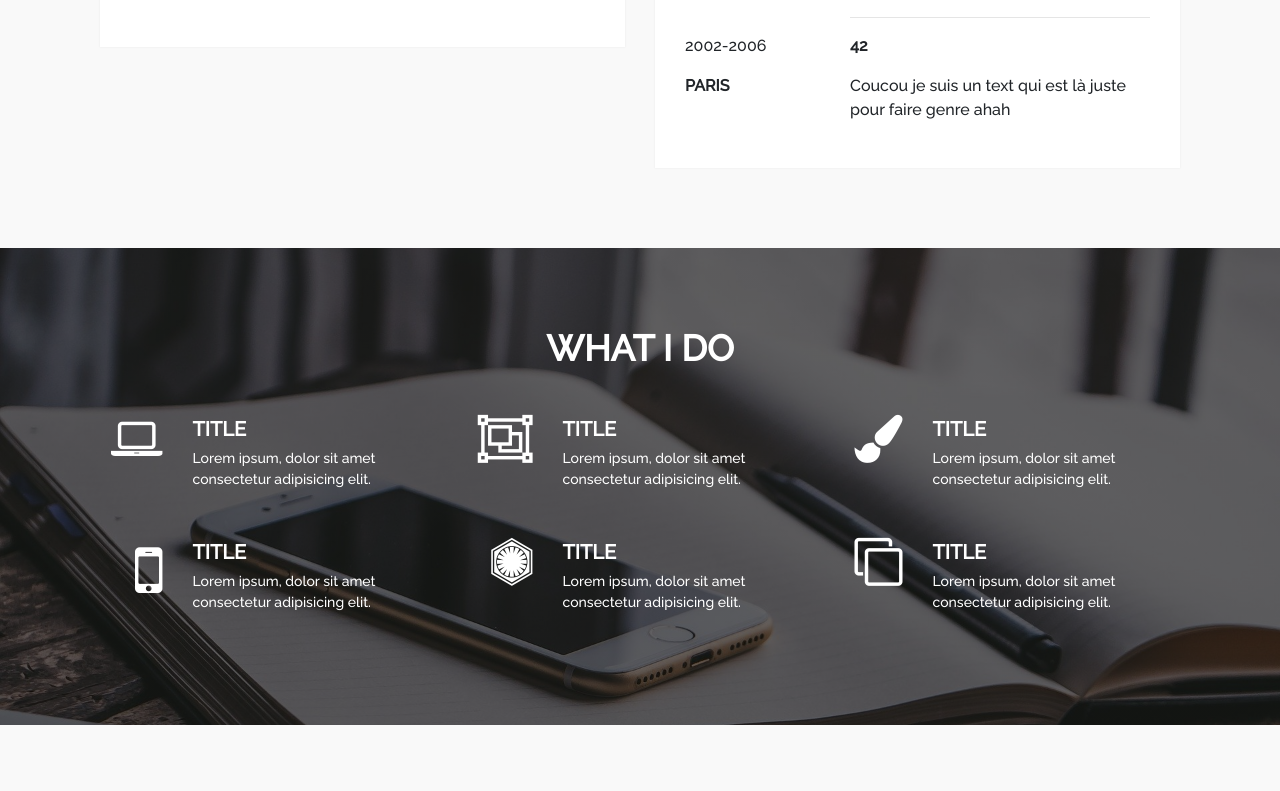
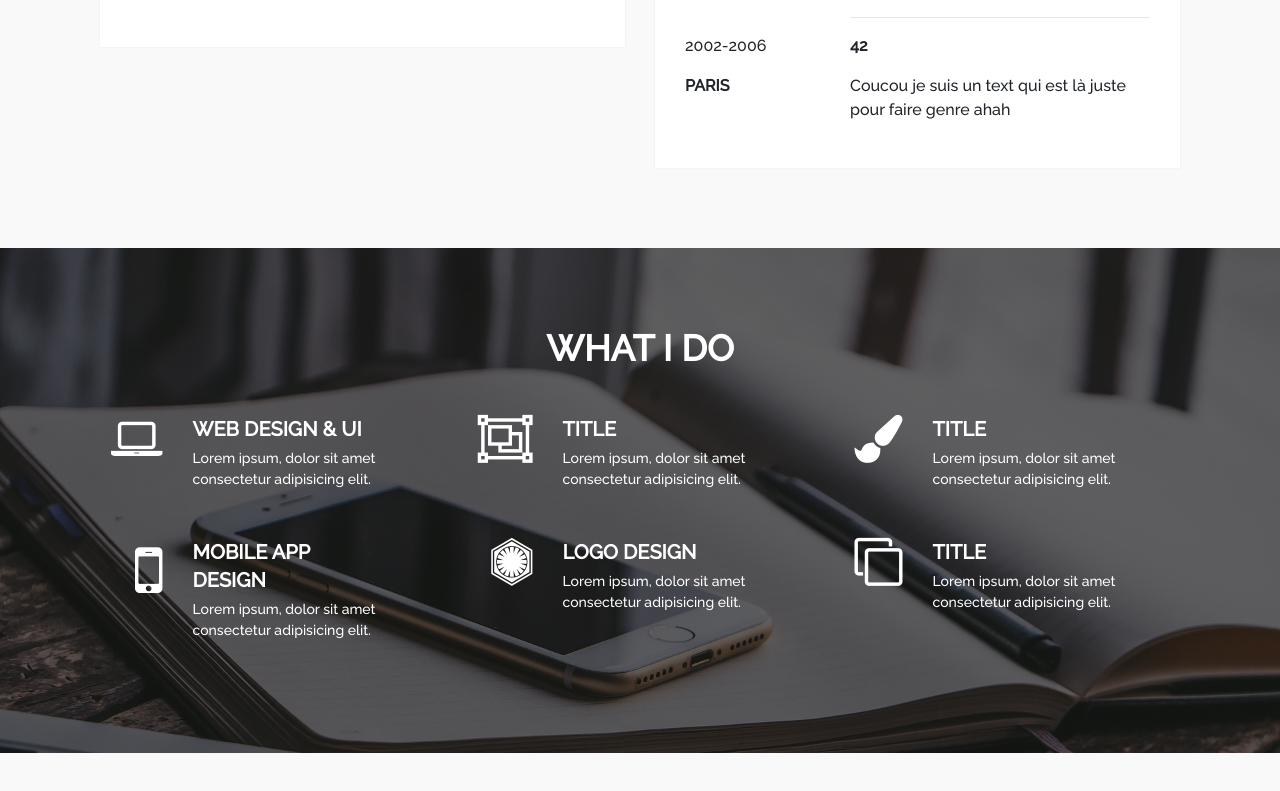
Before and after one commit to chrhuang/Resume, a React (Create React App) app: page / in a window 1280 px wide. Shown: the part 1792-2583 px from the top of the page. Built offline with nearby package versions, Linux system fonts and the light colour scheme.

Commit message:
MOD : Fix

```diff
--- a/src/components/WhatIDo/WhatIDo.js
+++ b/src/components/WhatIDo/WhatIDo.js
@@ -12,7 +12,7 @@ export default function WhatIDo () {
           </div>
           <div className='row w-100'>
             <div className='col-lg-4 col-md-12 pt-3 pb-3'>
-              <Box icon='fa fa-laptop fa-3x' title='title' content='Lorem ipsum, dolor sit amet consectetur adipisicing elit.' />
+              <Box icon='fa fa-laptop fa-3x' title='WEB DESIGN & UI' content='Lorem ipsum, dolor sit amet consectetur adipisicing elit.' />
             </div>
             <div className='col-lg-4 col-md-12 pt-3 pb-3'>
               <Box icon='fa fa-object-group fa-3x' title='title' content='Lorem ipsum, dolor sit amet consectetur adipisicing elit.' />
@@ -21,10 +21,10 @@ export default function WhatIDo () {
               <Box icon='fa fa-paint-brush fa-3x' title='title' content='Lorem ipsum, dolor sit amet consectetur adipisicing elit.' />
             </div>
             <div className='col-lg-4 col-md-12 pt-3 pb-3'>
-              <Box icon='fa fa-mobile fa-4x' title='title' content='Lorem ipsum, dolor sit amet consectetur adipisicing elit.' />
+              <Box icon='fa fa-mobile fa-4x' title='MOBILE APP DESIGN' content='Lorem ipsum, dolor sit amet consectetur adipisicing elit.' />
             </div>
             <div className='col-lg-4 col-md-12 pt-3 pb-3'>
-              <Box icon='fa fa-first-order fa-3x' title='title' content='Lorem ipsum, dolor sit amet consectetur adipisicing elit.' />
+              <Box icon='fa fa-first-order fa-3x' title='Logo design' content='Lorem ipsum, dolor sit amet consectetur adipisicing elit.' />
             </div>
             <div className='col-lg-4 col-md-12 pt-3 pb-3'>
               <Box icon='fa fa-clone fa-3x' title='title' content='Lorem ipsum, dolor sit amet consectetur adipisicing elit.' />
```
